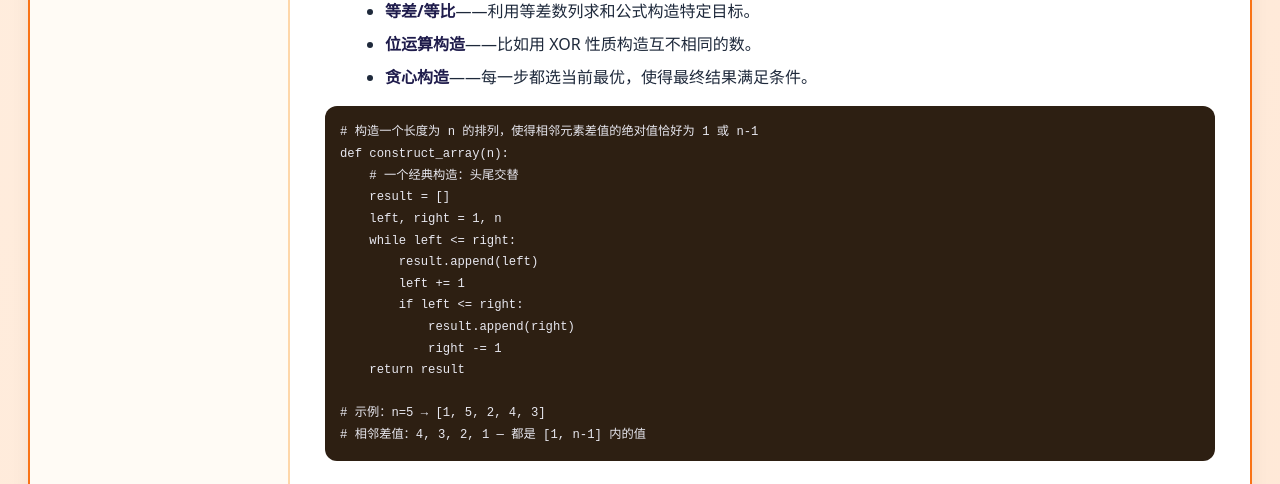
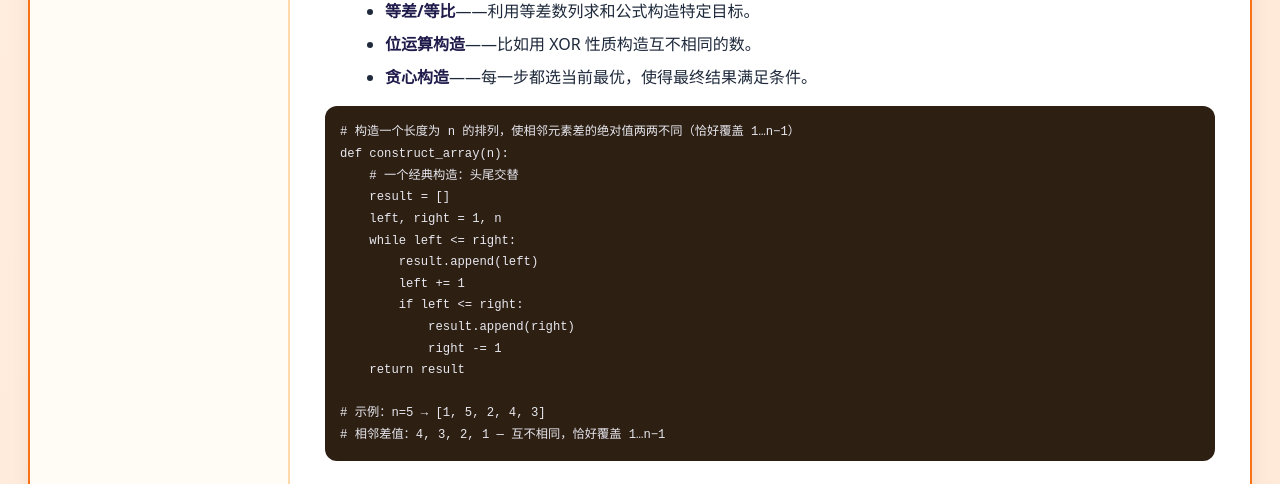
Before and after one commit to 1998x-stack/leetcode-tutorial, a plain HTML site: page 26.html in a window 1280 px wide. Shown: the part 5700-6184 px from the top of the page. Drawn offline with Linux system fonts and the light colour scheme.

Commit message:
fix(leetcode-tutorial): 第26章构造序列注释改为与示例一致（差值互不相同覆盖 1..n-1）

```diff
--- a/26.html
+++ b/26.html
@@ -316,7 +316,7 @@ def dfs_iterative(graph, start):
             <li><strong>贪心构造</strong>——每一步都选当前最优，使得最终结果满足条件。</li>
         </ul>
 
-        <pre><code># 构造一个长度为 n 的排列，使得相邻元素差值的绝对值恰好为 1 或 n-1
+        <pre><code># 构造一个长度为 n 的排列，使相邻元素差的绝对值两两不同（恰好覆盖 1…n−1）
 def construct_array(n):
     # 一个经典构造：头尾交替
     result = []
@@ -330,7 +330,7 @@ def construct_array(n):
     return result
 
 # 示例：n=5 → [1, 5, 2, 4, 3]
-# 相邻差值：4, 3, 2, 1 — 都是 [1, n-1] 内的值</code></pre>
+# 相邻差值：4, 3, 2, 1 — 互不相同，恰好覆盖 1…n−1</code></pre>
 
         <h3>模拟题的高级技巧</h3>
 
```
